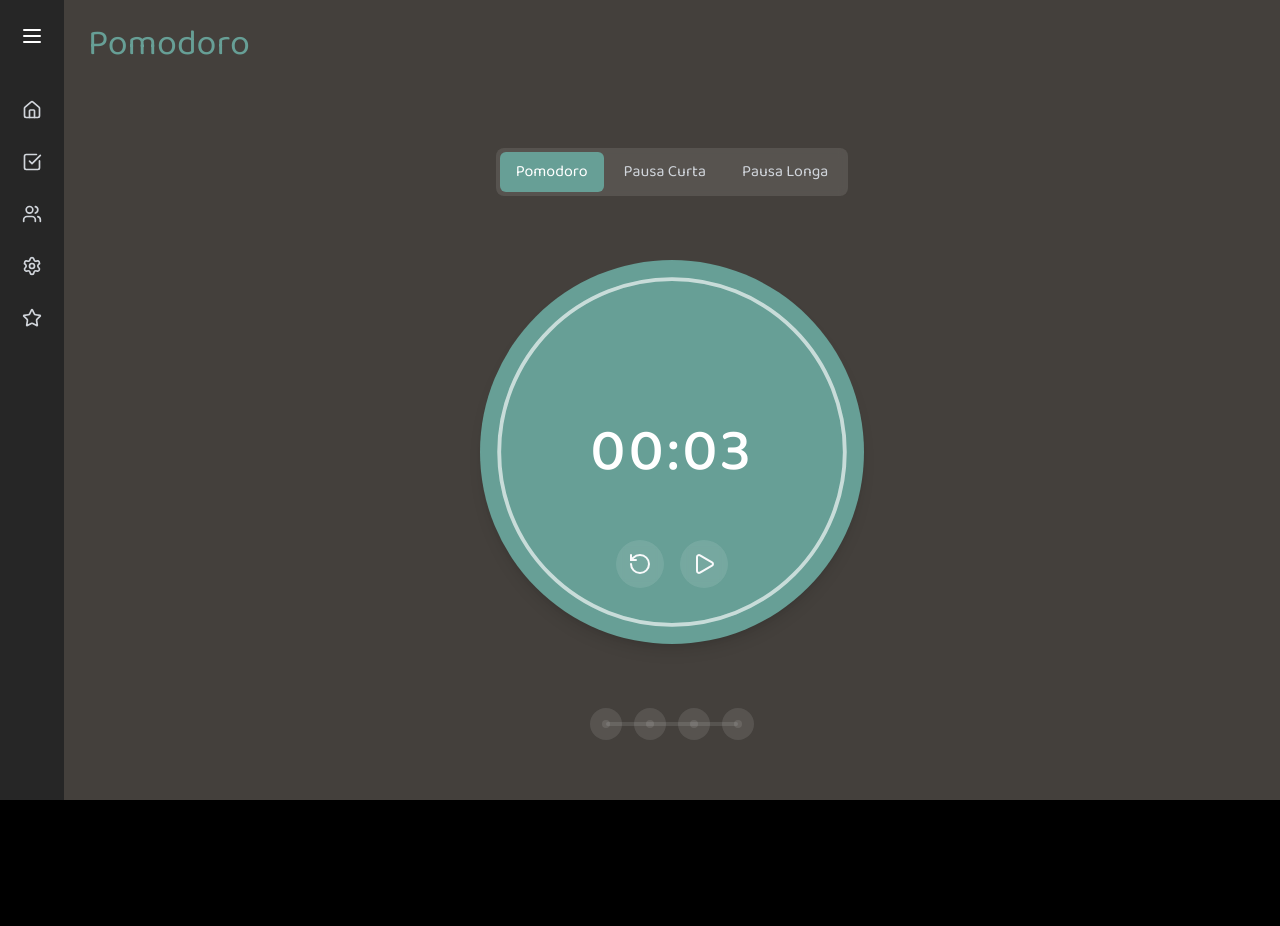
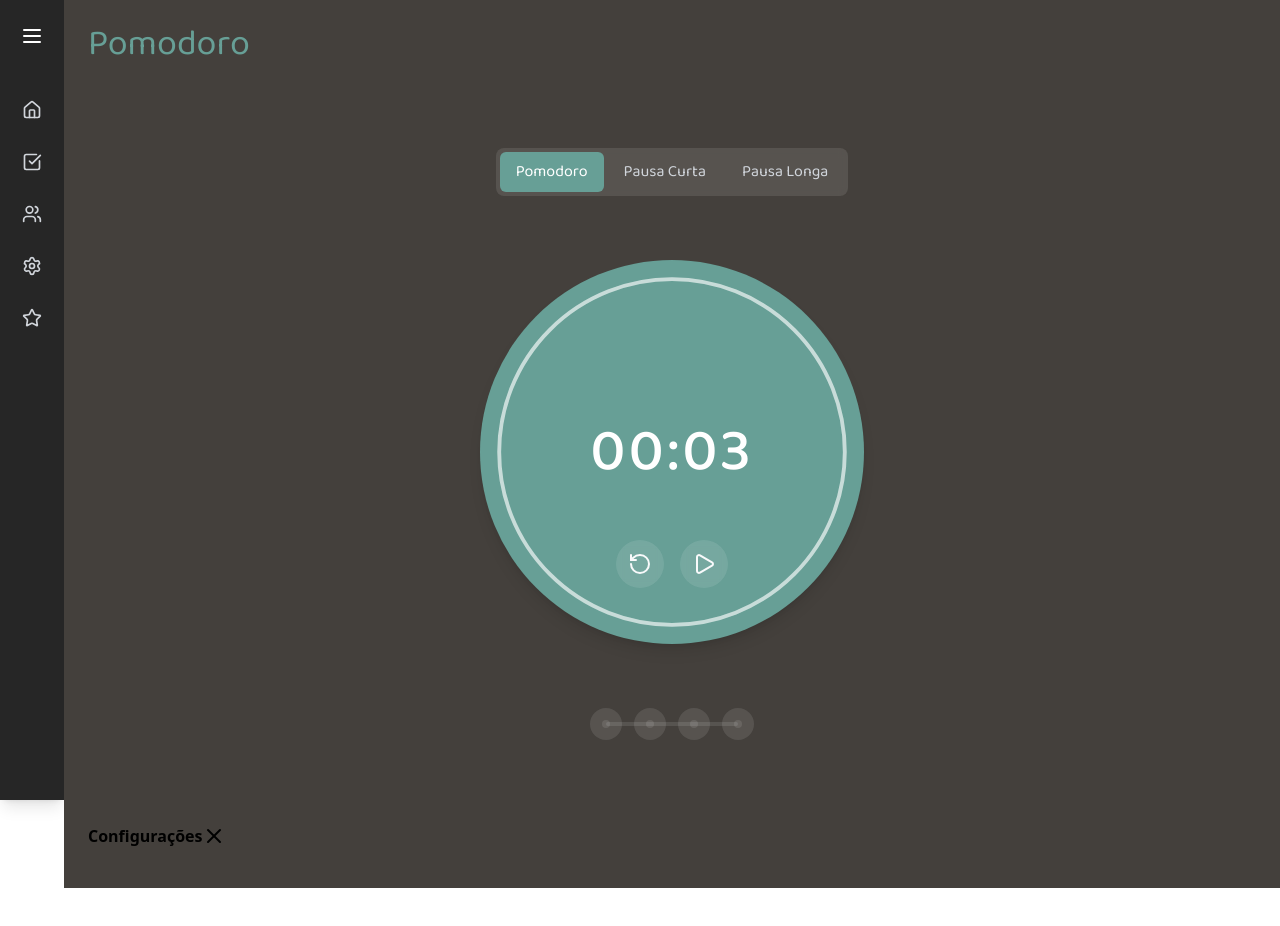
Before and after one commit to RenissonSilva/pomodoro, a Next.js app: page / in a window 1280 px wide. Shown: the top 926 px of the page. Before the commit the page ends 800 px from the top, so only its background shows below. Built offline with nearby package versions, Linux system fonts and the light colour scheme.

Commit message:
Abrindo drawer na lateral quando clico nas settings

```diff
--- a/src/components/Sidebar.tsx
+++ b/src/components/Sidebar.tsx
@@ -1,15 +1,27 @@
 import { useState } from 'react';
-import { Home, Settings, Star, Users, CheckSquare, Menu } from 'lucide-react';
+import {
+  Home,
+  Settings,
+  Star,
+  Users,
+  CheckSquare,
+  Menu,
+  X,
+} from 'lucide-react';
 
-const AppSidebar = () => {
+interface AppSidebarProps {
+  onSettingsClick: () => void;
+}
+
+const AppSidebar = ({ onSettingsClick }: AppSidebarProps) => {
   const [collapsed, setCollapsed] = useState(true);
 
   const menuItems = [
-    { icon: Home, label: 'Início' },
-    { icon: CheckSquare, label: 'Tarefas' },
-    { icon: Users, label: 'Grupos' },
-    { icon: Settings, label: 'Configurações' },
-    { icon: Star, label: 'Premium' },
+    { icon: Home, label: 'Início', action: () => {} },
+    { icon: CheckSquare, label: 'Tarefas', action: () => {} },
+    { icon: Users, label: 'Grupos', action: () => {} },
+    { icon: Settings, label: 'Configurações', action: onSettingsClick }, // aqui chama a função
+    { icon: Star, label: 'Premium', action: () => {} },
   ];
 
   return (
@@ -36,6 +48,7 @@ const AppSidebar = () => {
           {menuItems.map((item, index) => (
             <button
               key={index}
+              onClick={item.action}
               className={`w-full flex items-center px-3 py-3 mb-2 rounded-lg transition-all duration-200 hover:bg-neutral-700 text-left group ${
                 collapsed && 'justify-center'
               }`}
--- /dev/null
+++ b/src/drawer/SettingsDrawer.tsx
@@ -0,0 +1,30 @@
+import { X } from 'lucide-react';
+import { useState } from 'react';
+
+export default function SettingsDrawer({ isSettingsOpen, setIsSettingsOpen }) {
+  return (
+    <>
+      {isSettingsOpen && (
+        <div
+          className='fixed inset-0 bg-black/50 backdrop-blur-sm z-40 transition-opacity duration-300'
+          onClick={() => setIsSettingsOpen(false)}
+        ></div>
+      )}
+
+      <div
+        className={`
+              fixed top-0 right-0 h-full w-80 bg-neutral-900 text-gray-200 shadow-xl p-6 z-50
+              transform transition-transform duration-300 ease-in-out
+              ${isSettingsOpen ? 'translate-x-0' : 'translate-x-full'}
+            `}
+      >
+        <div className='flex justify-between items-center mb-4'>
+          <h2 className='text-xl font-semibold'>Configurações</h2>
+          <button onClick={() => setIsSettingsOpen(false)}>
+            <X size={24} />
+          </button>
+        </div>
+      </div>
+    </>
+  );
+}
--- a/src/pages/_app.tsx
+++ b/src/pages/_app.tsx
@@ -1,31 +1,24 @@
+import { useState } from 'react';
 import AppSidebar from '@/components/Sidebar';
+import type { AppProps } from 'next/app';
+import SettingsDrawer from '@/drawer/SettingsDrawer';
+
 import '@/styles/globals.css';
-import type { AppProps } from 'next/app';
-import { useEffect } from 'react';
 
 export default function App({ Component, pageProps }: AppProps) {
-  useEffect(() => {
-    // Trocar de modo de acordo com o toggle, deixar default como 'dark'
-    localStorage.setItem('theme', 'dark');
-
-    // Aqui se usuário alterou o tema, vamos aplicar
-    const selectedTheme = localStorage.getItem('theme');
-
-    if (selectedTheme) {
-      document.body.classList.add(selectedTheme);
-      // Ou se o usuário não escolheu, vamos verificar a preferência do sistema
-    } else if (window.matchMedia('(prefers-color-scheme: dark)').matches) {
-      document.body.classList.add('dark');
-    } else {
-      document.body.classList.add('light');
-    }
-  }, []);
+  const [isSettingsOpen, setIsSettingsOpen] = useState(false);
 
   return (
-    <div className='flex min-h-screen'>
-      <AppSidebar />
-      <main className='flex-1 bg-stone-700'>
+    <div className='flex min-h-screen relative'>
+      <AppSidebar onSettingsClick={() => setIsSettingsOpen(true)} />
+
+      <main className='flex-1 bg-stone-700 relative'>
         <Component {...pageProps} />
+
+        <SettingsDrawer
+          isSettingsOpen={isSettingsOpen}
+          setIsSettingsOpen={setIsSettingsOpen}
+        />
       </main>
     </div>
   );
```
